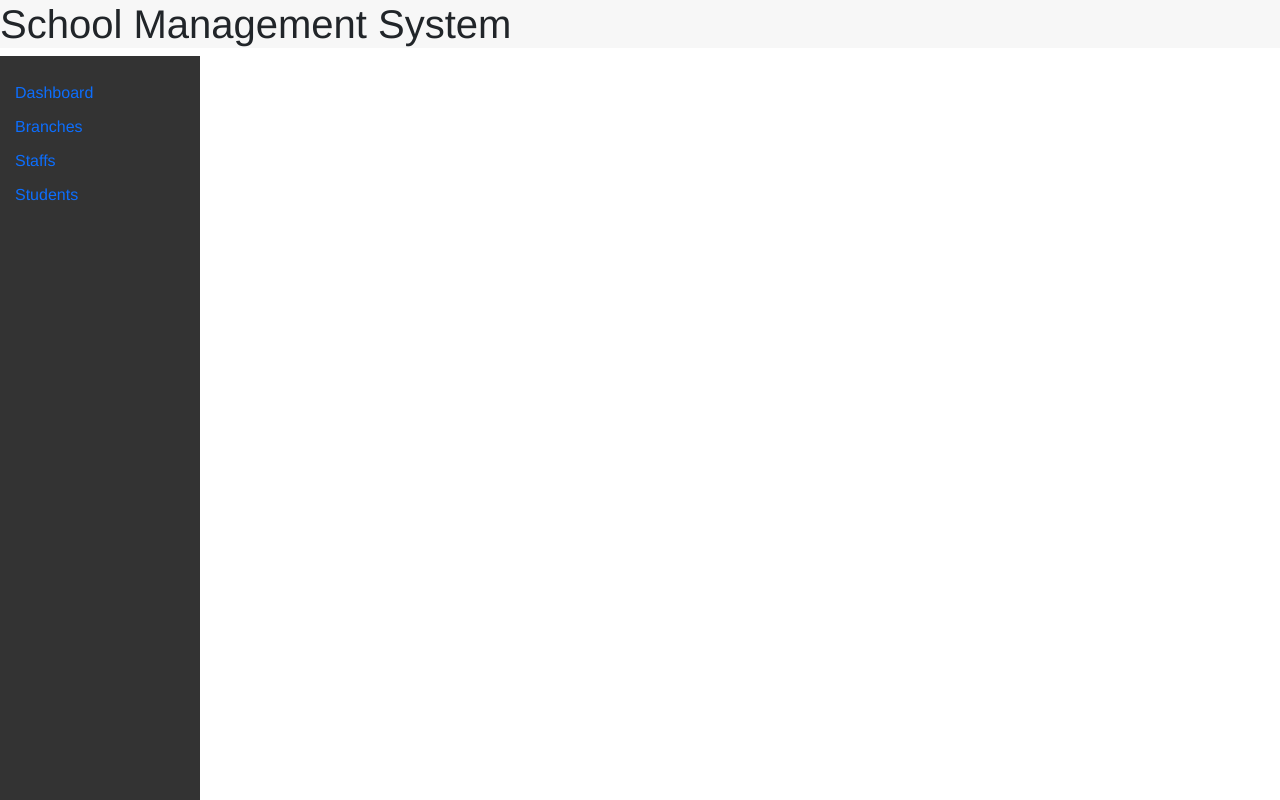
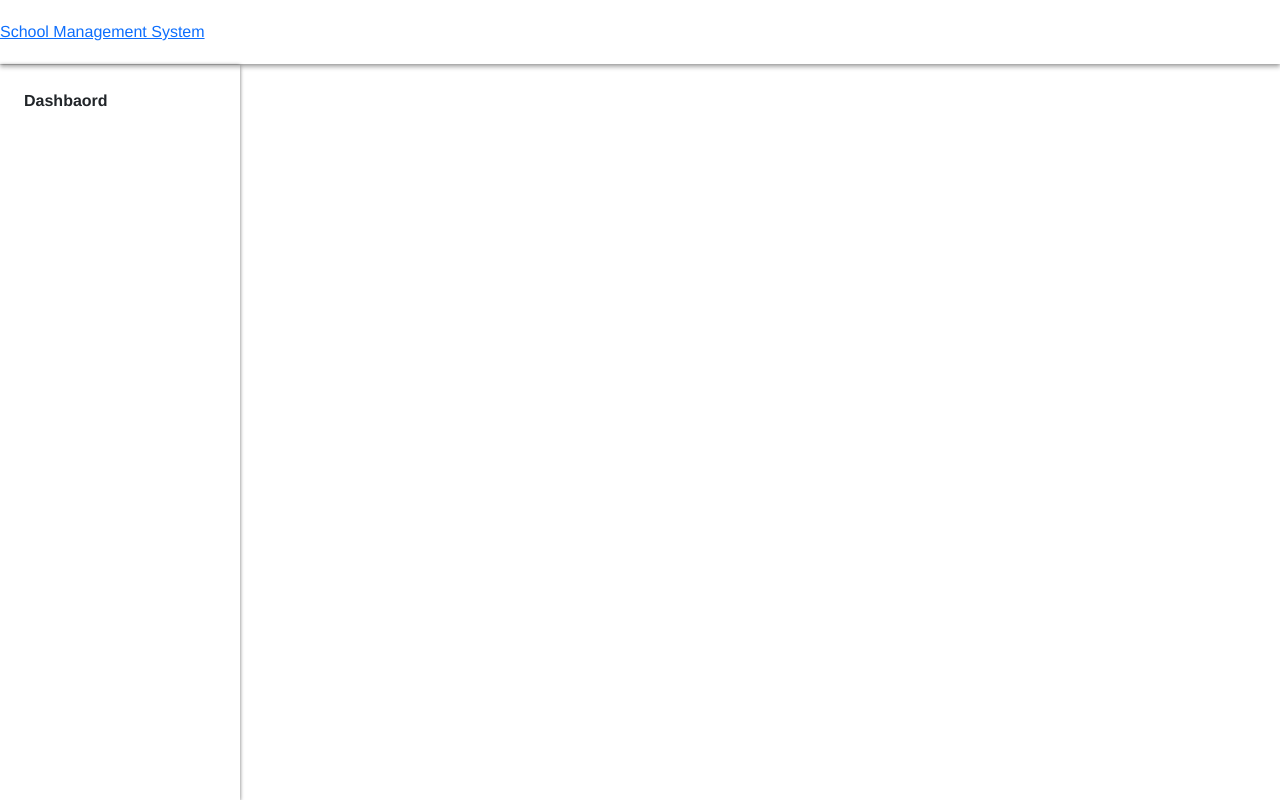
Before and after one commit to senbagaraman04/schoolmanagementsystem, an Angular app in the folder frontend/: page / in a window 1280 px wide. Built offline with nearby package versions, Linux system fonts and the light colour scheme.

Commit message:
feat: added sidenav and topbar

```diff
--- a/frontend/src/app/app.component.html
+++ b/frontend/src/app/app.component.html
@@ -1,18 +1,40 @@
 
-<div class="header">
-  <h1>School Management System</h1>
+<!-- Header Nav Bar-->
+<div class="has-navbar-fixed-top d-flex flex-column h-100 w-100">
+  <header class="navbar navbar-primary navbar-expand-sm fixed-top rams-elevation-navbar focus-inside focus-direct-sub-inside"
+    aria-label="Primary">
+    <div class="collapse navbar-collapse">
+      <div class="start">
+        <div class="title-collapse "><a class="navbar-app-title focus-inside" href="#">
+            <div class="navbar-app-title-inner text-truncate px-6">School Management System</div>
+          </a></div>
+      </div>
+    </div>
+  </header>
 </div>
 
-<div class="side-nav">
-  <ul>
-    <li><a routerLink="/dashboard" routerLinkActive="active">Dashboard</a></li>
-    <li><a routerLink="#" routerLinkActive="active" class="rams-sms-disabled">Branches</a></li>
-    <li><a routerLink="#" routerLinkActive="active" class="rams-sms-disabled">Staffs</a></li>
-    <li><a routerLink="#" routerLinkActive="active" class="rams-sms-disabled">Students</a></li>
-  </ul>
-</div>
+<!-- Sidenav navigation panel -->
+
+<ng-container class="rams-panel-container">
+<nav class="rams-elevation-navbar focus-sub-inside" style="inline-size: 240px">
+  <div class="nav-scroll">
+    <div class="mb-4 mt-4">
+      <a
+      activeclass="active"
+      class="nav-link focus-inside"
+       href="/dashboard" title="Dashbaord">
+
+      <span
+       class="item-title text-truncate fw-bold ps-4">Dashbaord</span></a>
+    </div>
 
 
-<div class="content">
-  <router-outlet></router-outlet>
-</div>
+  </div>
+</nav>
+
+<main>
+  <div class="d-flex flex-column h-100 w-100">
+    <router-outlet></router-outlet>
+  </div>
+</main>
+</ng-container>
--- a/frontend/src/app/app.component.scss
+++ b/frontend/src/app/app.component.scss
@@ -1,35 +1,37 @@
  @import "../styles/settings.scss";
-
-.side-nav {
-  height: 100%;
-  width: 200px;
-  position: fixed;
-
-  left: 0;
-  background-color: $rams-primary-color;
-  padding: 15px;
+ @media (min-width: 576px) {
+  .title-outside {
+      display: none;
+  }
 }
 
-.header {
-  background-color: $rams-secondary-color;
-
+.navbar-brand, .navbar-app-title {
+  display: flex;
+  align-items: center;
+  min-block-size: 48px;
 }
 
-.side-nav ul {
-  list-style-type: none;
-  padding: 0;
+
+.rams {
+  &-elevation-navbar{
+    box-shadow: 0 0 4px rgba(0, 0, 0, .4), 0 4px 4px rgba(0, 0, 0, .2);
+  }
 }
 
-.side-nav ul li {
-  margin: 10px 0;
+main{
+  padding-inline-start: 242px; //TODO: Rewrite in pixcel, no magic numbers
+  padding-top: 65px;//TODO: Rewrite in pixcel, no magic numbers
 }
 
-.side-nav ul li a {
-  text-decoration: none;
-  display: block;
+
+
+nav{
+    display: flex;
+    flex-direction: column;
+    position: fixed;
+    z-index: 1031;
+    inset-block-start: 65px;
+    inset-block-end: 0;
+    inset-inline-start: 0;
+    inline-size: 0;
 }
-
-.side-nav ul li a.active {
-  font-weight: bold;
-  color: #007bff;
-}
--- a/frontend/src/app/app.component.ts
+++ b/frontend/src/app/app.component.ts
@@ -7,4 +7,26 @@ import { Component } from '@angular/core';
 })
 export class AppComponent {
   title = 'schoolmanagementsystem';
+
+  collapsed = false;
+
+  navbarExpandButtonText = 'Expand';
+
+  navbarCollapseButtonText = 'Collapse';
+
+
+  items = [
+
+  ]
+
+  toggleCollapse() {
+    this.collapsed = !this.collapsed;
+    if (this.collapsed) {
+      this.navbarExpandButtonText = 'Expand';
+      this.navbarCollapseButtonText = 'Collapse';
+    } else {
+      this.navbarExpandButtonText = 'Collapse';
+      this.navbarCollapseButtonText = 'Expand';
+    }
+  }
 }
```
